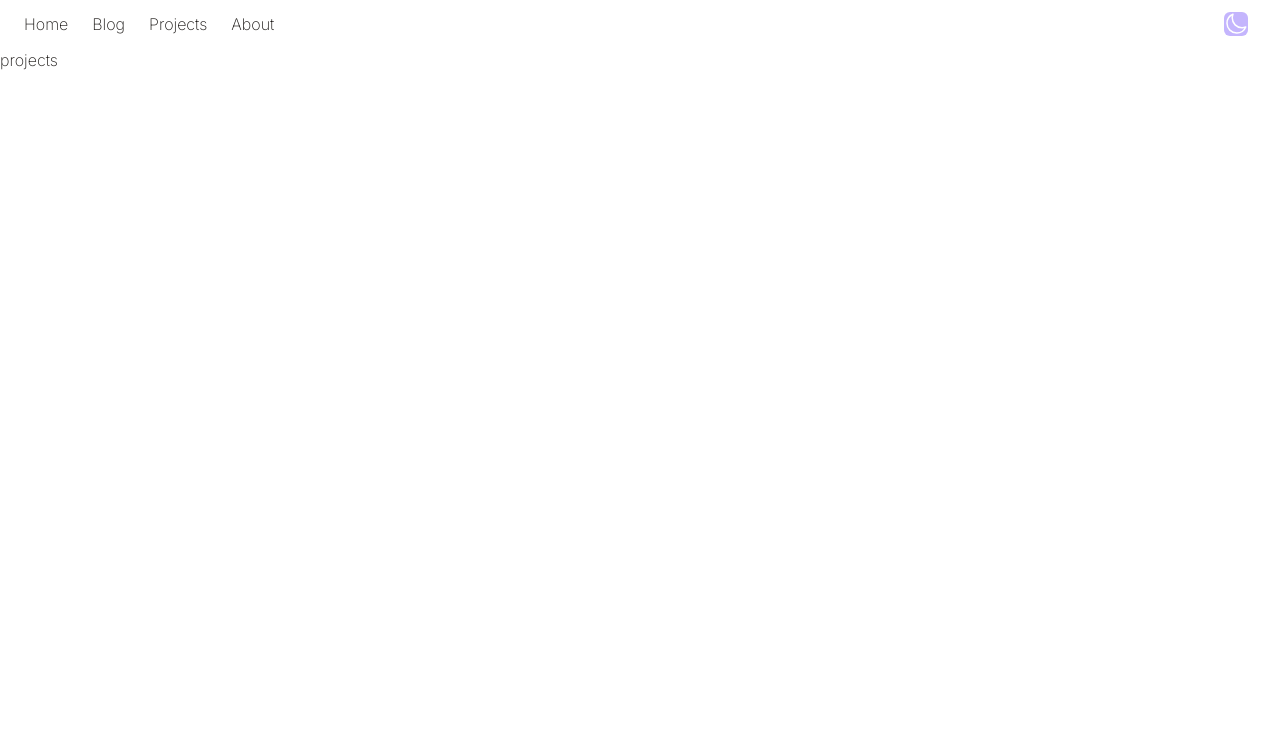
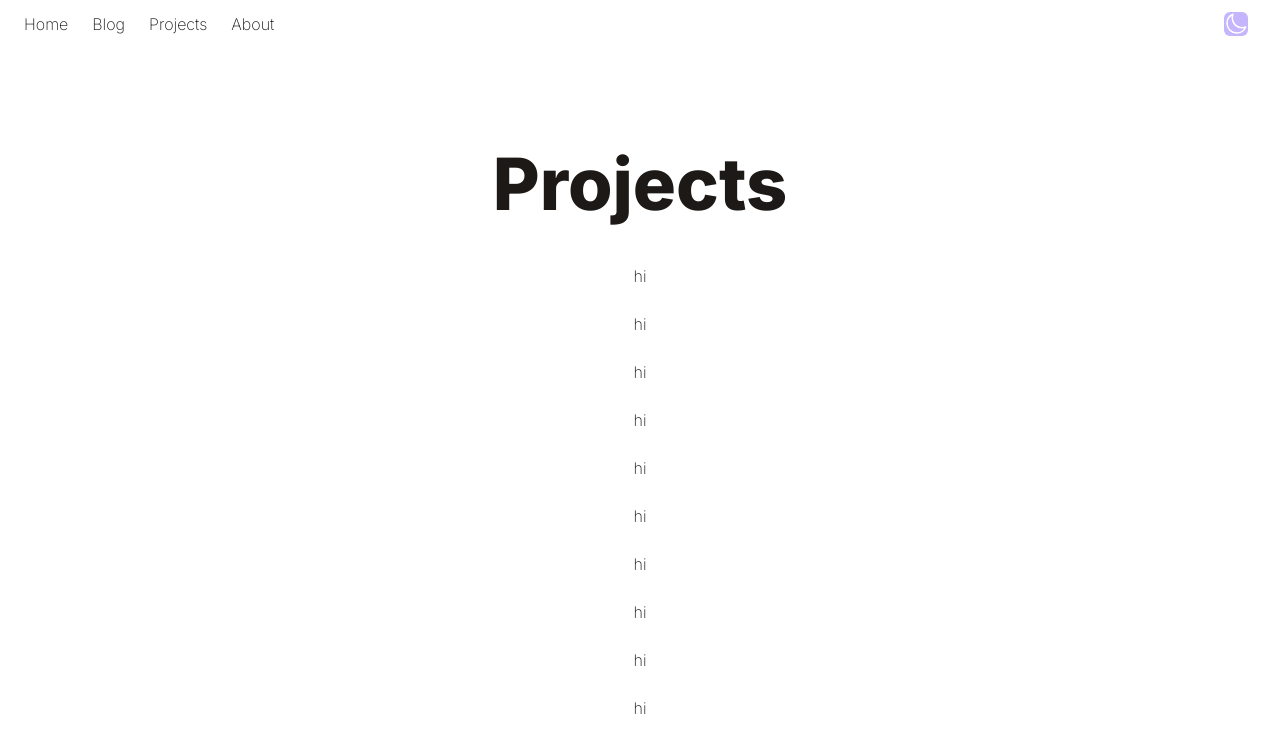
Before and after one commit to theyashwanthsai/DigitalGarden, a React (Vite) app: page /projects in a window 1280 px wide. Shown: the top 752 px of the page. Built offline with nearby package versions, Linux system fonts and the light colour scheme; a web font is replaced by a local one.

Commit message:
somesmallchanges

```diff
--- a/src/components/About.jsx
+++ b/src/components/About.jsx
@@ -4,8 +4,9 @@ import React from "react"
 
 function About() {
   return(
-    <div>
-      <p>about</p>
+    <div className = "p-5 flex items-center justify-center flex-col text-center pt-20 pb-6">
+      <h1 className = "p-5 text-4xl md:text-7xl dark:text-white mb-1 md:mb-3 font-bold">About</h1>
+
     </div>
   );
 
--- a/src/components/Blog.jsx
+++ b/src/components/Blog.jsx
@@ -4,8 +4,9 @@ import React from "react"
 
 function Blog() {
   return(
-    <div>
-      <p>blog</p>
+    <div className = "p-5 flex items-center justify-center flex-col text-center pt-20 pb-6">
+      <h1 className = "p-5 text-4xl md:text-7xl dark:text-white mb-1 md:mb-3 font-bold">Blogs</h1>
+
     </div>
   );
 
--- a/src/components/Home.jsx
+++ b/src/components/Home.jsx
@@ -7,7 +7,7 @@ function Home() {
     <div className="p-5 flex items-center justify-center flex-col text-center pt-20 pb-6">
       <h1 className="p-5 text-4xl md:text-7xl dark:text-white mb-1 md:mb-3 font-bold">Sai Yashwanth</h1>
       <img className = "h-80 w-80 object-cover rounded-3xl" src="a.jpg" alt="a cool pic" />
-      <p className="p-5 text-sm max-w-xl mb-6 font-bold">
+      <p className="p-10 text-lg max-w-xl mb-6 font-bold">
         Hello, I'm Sai Yashwanth. I am a passionate developer, builder and learner. Welcome to my <a className= "underline" href = "https://www.dschapman.com/notes/5e6ba56d-11d3-4db0-a114-c8a415fd0bf6">Digital Garden!</a>
       </p>
 
--- a/src/components/Projects.jsx
+++ b/src/components/Projects.jsx
@@ -4,8 +4,18 @@ import React from "react"
 
 function Projects() {
   return(
-    <div>
-      <p>projects</p>
+    <div className = "p-5 flex items-center justify-center flex-col text-center pt-20 pb-6">
+      <h1 className = "p-5 text-4xl md:text-7xl dark:text-white mb-1 md:mb-3 font-bold">Projects</h1>
+      <ul className="p-3">hi</ul>
+      <ul className="p-3">hi</ul>
+      <ul className="p-3">hi</ul>
+      <ul className="p-3">hi</ul>
+      <ul className="p-3">hi</ul>
+      <ul className="p-3">hi</ul>
+      <ul className="p-3">hi</ul>
+      <ul className="p-3">hi</ul>
+      <ul className="p-3">hi</ul>
+      <ul className="p-3">hi</ul>
     </div>
   );
 
```
